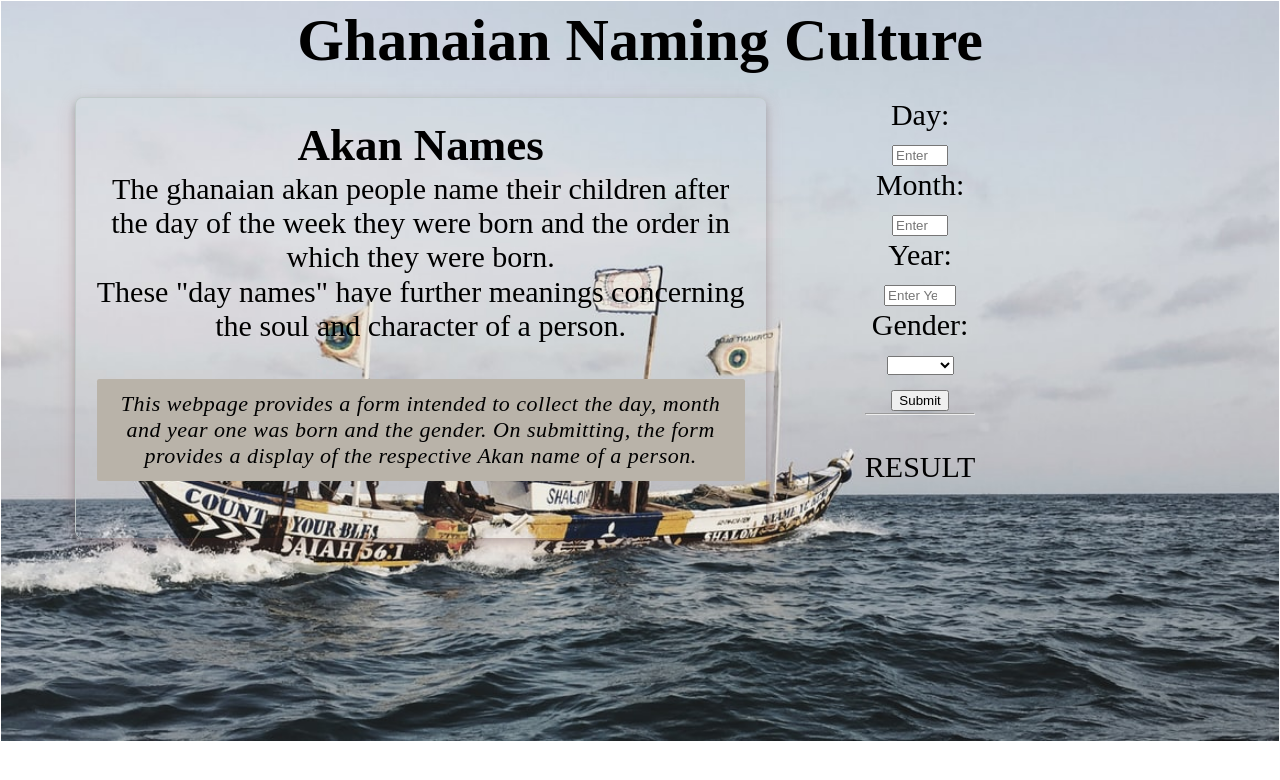
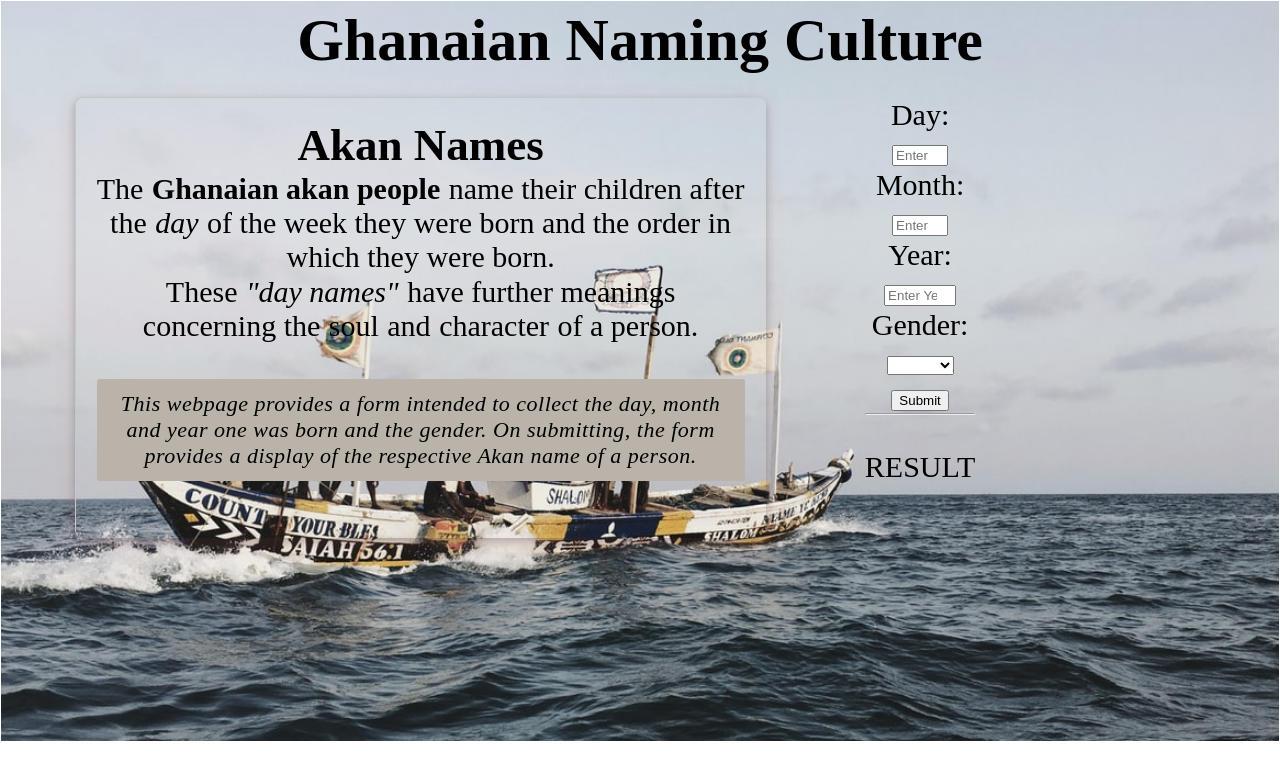
Before and after one commit to DjCooGie/prep2project, a plain HTML site: page index.html in a window 1280 px wide. Drawn offline with Linux system fonts and the light colour scheme.

Commit message:
added strong s and ems in the first two paragraphs of class INTRO

```diff
--- a/index.html
+++ b/index.html
@@ -16,8 +16,8 @@
       <div class="intro">
 
         <h2>Akan Names</h2>
-        <p>The ghanaian akan people name their children after the day of the week they were born and the order in which they were born.</p>
-        <p>These "day names" have further meanings concerning the soul and character of a person.</p>
+        <p>The <strong>Ghanaian akan people</strong> name their children after the <em>day</em> of the week they were born and the order in which they were born.</p>
+        <p>These <em>"day names"</em> have further meanings concerning the <span>soul</span> and <span>character</span> of a person.</p>
         <br>
         <p style="color: black; letter-spacing: 0.5px; font-style: italic; background: rgb(185, 179, 169); border-radius: 0.1em; padding: 12px; font-size: 22px;">This webpage provides a form intended to collect the day, month and year one was born and the gender. On submitting, the form provides a display of  the respective Akan name of a person.</p>
 
```
